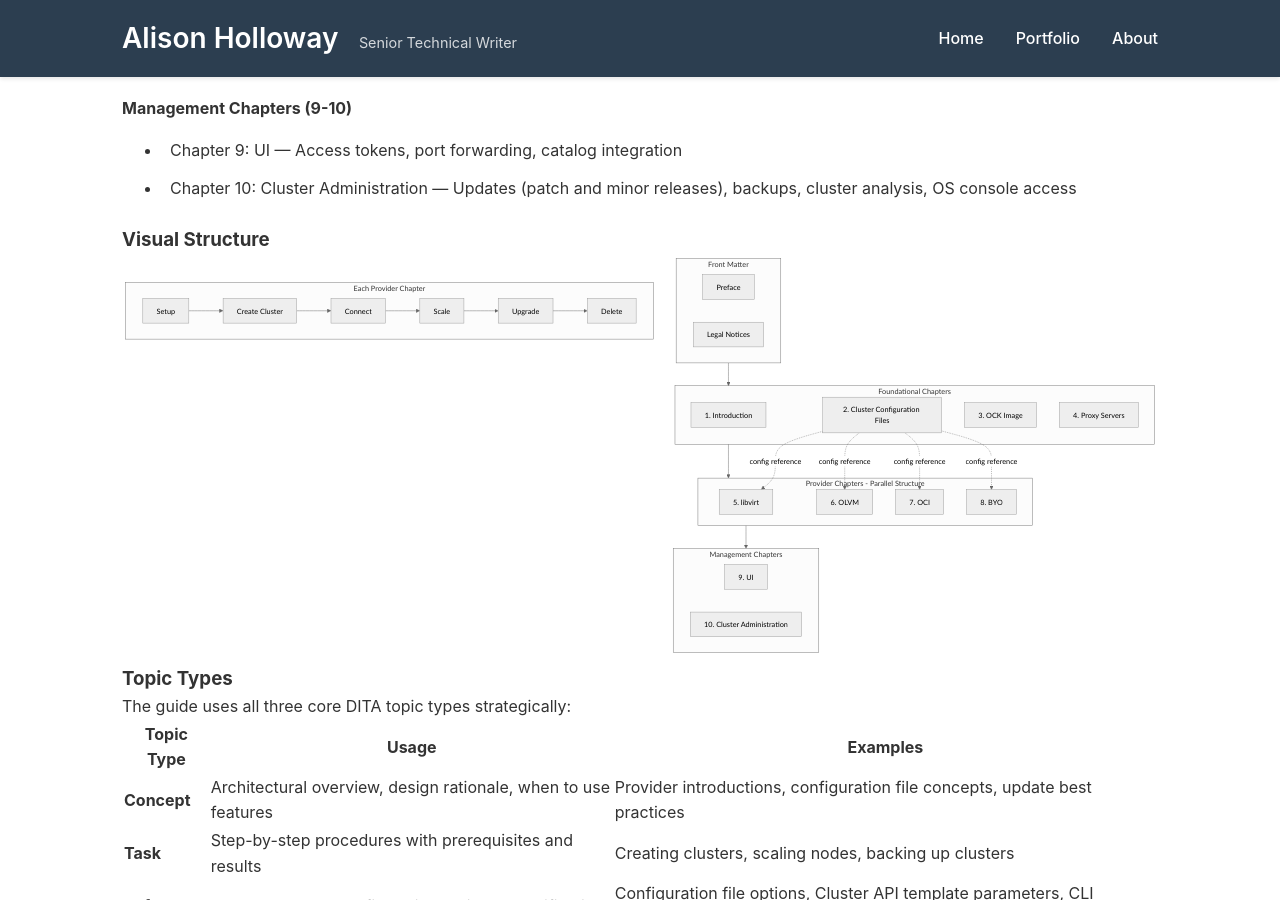
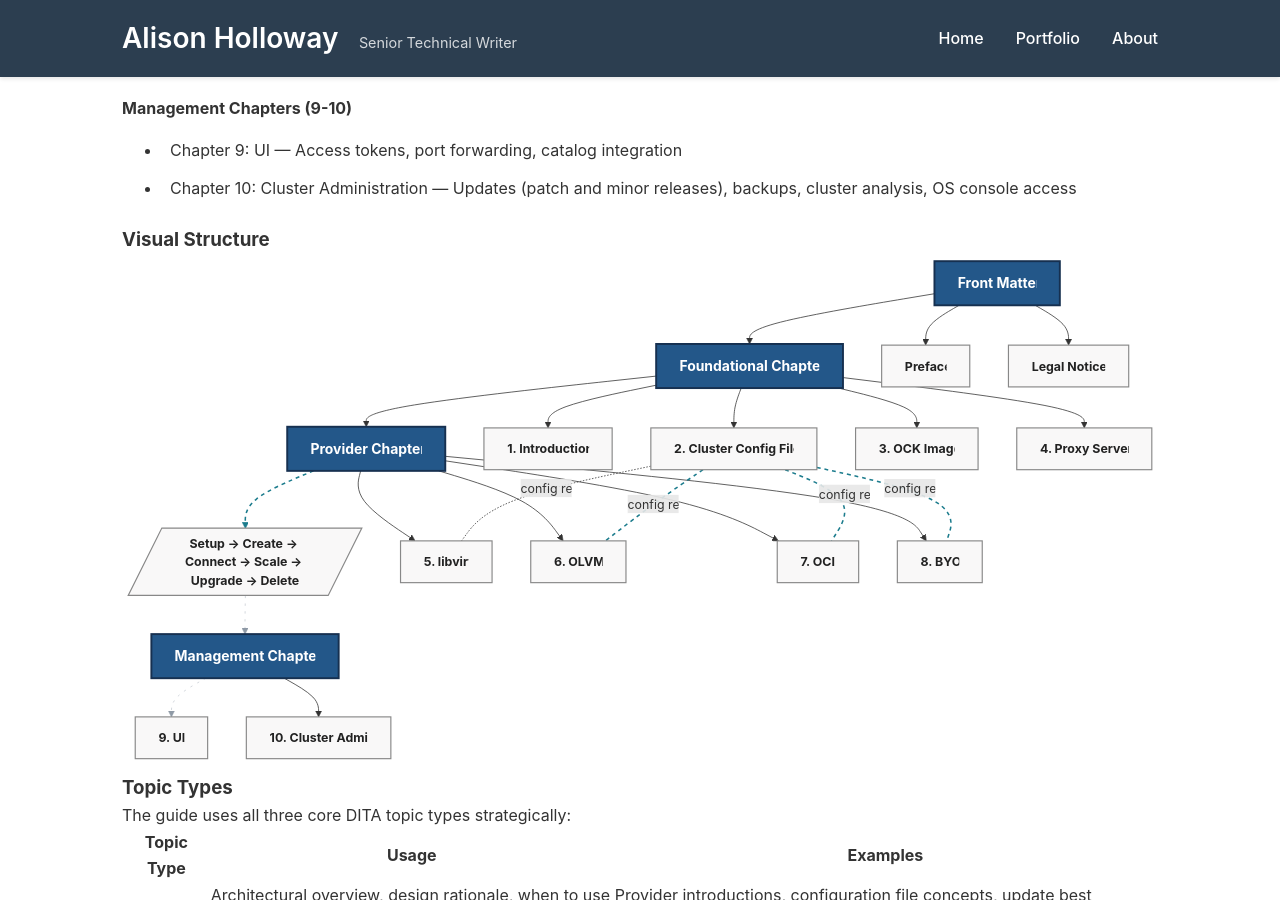
Before and after one commit to alison-holloway/alison-holloway.github.io, a Jekyll site: the page built from _portfolio/ocne2_kubernetes_clusters.md, in a window 1280 px wide and 900 px high, scrolled down 2899 px. Built offline with Jekyll 4.4.1, drawn with Linux system fonts in a browser that asks for light colours; part of the change alters nothing that is shown.

Commit message:
Update Mermaid diagram with improved styling
Replace basic diagram with enhanced version featuring:
- Custom theme variables for better readability
- Styled section headers and chapter nodes
- Improved layout with provider workflow visualization
- Dark/light mode friendly colors

Co-Authored-By: Claude Opus 4.5 <noreply@anthropic.com>

````diff
--- a/_portfolio/ocne2_kubernetes_clusters.md
+++ b/_portfolio/ocne2_kubernetes_clusters.md
@@ -115,47 +115,78 @@ The bookmap contains front matter (preface, legal notices) and 10 chapters organ
 ### Visual Structure
 
 ```mermaid
-graph TD
-    subgraph Front["Front Matter"]
-        P[Preface]
-        L[Legal Notices]
-    end
+%%{init: {
+  "theme": "default",
+  "themeVariables": {
+    "fontFamily": "sans-serif",
+    "fontSize": "16px",
+    "darkMode": true
+  }
+}}%%
+flowchart TB
+  %% Section headers as boxes
+  FrontSection["Front Matter"]
+  FoundSection["Foundational Chapters"]
+  ProvSection["Provider Chapters"]
+  ProvFlowSection["Provider Workflow"]
+  MgmtSection["Management Chapters"]
 
-    subgraph Found["Foundational Chapters"]
-        C1[1. Introduction]
-        C2[2. Cluster Configuration Files]
-        C3[3. OCK Image]
-        C4[4. Proxy Servers]
-    end
+  %% Front Matter
+  P["Preface"]
+  L["Legal Notices"]
+  FrontSection --> P
+  FrontSection --> L
+  FrontSection --> FoundSection
 
-    subgraph Prov["Provider Chapters - Parallel Structure"]
-        C5[5. libvirt]
-        C6[6. OLVM]
-        C7[7. OCI]
-        C8[8. BYO]
-    end
+  %% Foundational Chapters
+  C1["1. Introduction"]
+  C2["2. Cluster Config Files"]
+  C3["3. OCK Image"]
+  C4["4. Proxy Servers"]
+  FoundSection --> C1
+  FoundSection --> C2
+  FoundSection --> C3
+  FoundSection --> C4
+  FoundSection --> ProvSection
 
-    subgraph Mgmt["Management Chapters"]
-        C9[9. UI]
-        C10[10. Cluster Administration]
-    end
+  %% Provider Chapters (side by side)
+  C5["5. libvirt"]
+  C6["6. OLVM"]
+  C7["7. OCI"]
+  C8["8. BYO"]
+  ProvSection --> C5
+  ProvSection --> C6
+  ProvSection --> C7
+  ProvSection --> C8
 
-    subgraph ProvFlow["Each Provider Chapter"]
-        Setup[Setup] --> Create[Create Cluster]
-        Create --> Connect[Connect]
-        Connect --> Scale[Scale]
-        Scale --> Upgrade[Upgrade]
-        Upgrade --> Delete[Delete]
-    end
+  %% Config cross-references (dotted)
+  C2 -. "config ref" .- C5
+  C2 -. "config ref" .- C6
+  C2 -. "config ref" .- C7
+  C2 -. "config ref" .- C8
 
-    Front --> Found
-    Found --> Prov
-    Prov --> Mgmt
+  %% Provider Workflow (right of Provider Chapters)
+  ProvSection -.-> ProvFlowSection
+  ProvFlowSection[/"Setup → Create → Connect → Scale → Upgrade → Delete"/]
 
-    C2 -.->|config reference| C5
-    C2 -.->|config reference| C6
-    C2 -.->|config reference| C7
-    C2 -.->|config reference| C8
+  %% Now to place Management right of Provider Workflow ---
+  ProvFlowSection -.-> MgmtSection
+  C9["9. UI"]
+  C10["10. Cluster Admin"]
+  MgmtSection --> C9
+  MgmtSection --> C10
+
+  %% STYLE section headers and content nodes
+  classDef sectionHdr fill:#235789,stroke:#163050,stroke-width:2.5px,color:#fff,font-size:18px,font-weight:bold
+  classDef chapter fill:#F9F8F8,stroke:#888,stroke-width:1.5px,color:#222,font-size:16px,font-weight:bold
+  class FrontSection,FoundSection,ProvSection,ProvFlowSection,MgmtSection sectionHdr
+  class P,L,C1,C2,C3,C4,C5,C6,C7,C8,C9,C10 chapter
+  class ProvFlowSection chapter
+
+  %% link styles for dotted and spacing
+  linkStyle 13,14,15,16 stroke-width:2px,stroke-dasharray:5 5,stroke:#1C7C8D
+  linkStyle 17 stroke-width:0.5px,stroke-dasharray:3 7,stroke:#8F9AA6
+  linkStyle 18 stroke-width:0.5px,stroke-dasharray:3 7,stroke:#8F9AA6
 ```
 
 ### Topic Types
````
